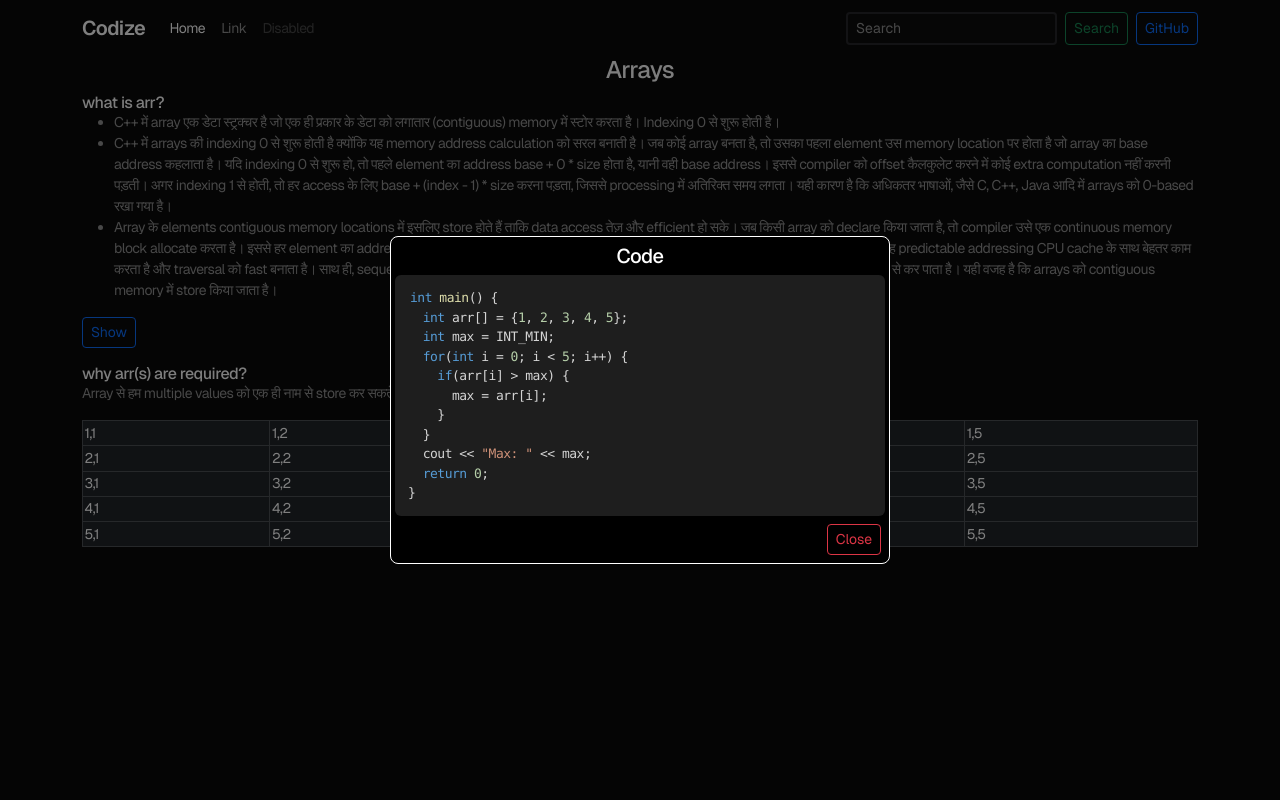
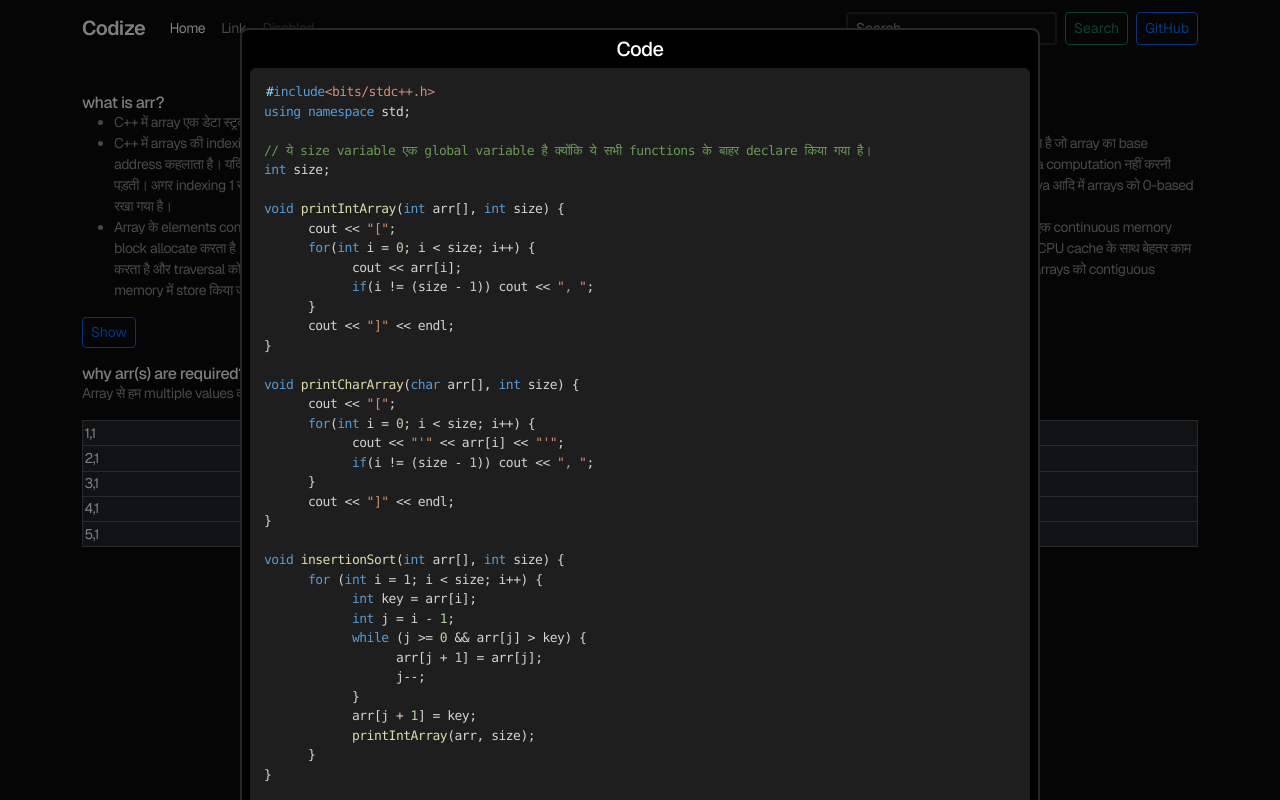
Before and after one commit to faraazkhan20/codize, a React (Vite) app: page /pages/Arrays in a window 1280 px wide. Both pictures are taken after a click on the button "Show". Built offline with nearby package versions, Linux system fonts and the light colour scheme.

Commit message:
Updated src/pages/Arrays.jsx

```diff
--- a/src/pages/Arrays.jsx
+++ b/src/pages/Arrays.jsx
@@ -22,7 +22,7 @@ function Arrays() {
         </button>
 
         <div className="modal fade" id="exampleModal" tabIndex="-1" aria-labelledby="exampleModalLabel" aria-hidden="true">
-          <div className="modal-dialog modal-dialog-centered">
+          <div className="modal-dialog modal-dialog-centered modal-lg">
             <div className="modal-content modal-dark">
               <div className="modal-header p-1 justify-content-center" style={{ borderBottom: "0px" }}>
                 <h5 className="modal-title" id="exampleModalLabel">
@@ -30,18 +30,96 @@ function Arrays() {
                 </h5>
                 {/* <button type="button" className="btn-close btn-white" data-bs-dismiss="modal" aria-label="Close"></button> */}
               </div>
-              <div className="modal-body px-1 py-0">
-                <SyntaxHighlighter language="cpp" style={vscDarkPlus} className="rounded">
-                  {`int main() {
-  int arr[] = {1, 2, 3, 4, 5};
-  int max = INT_MIN;
-  for(int i = 0; i < 5; i++) {
-    if(arr[i] > max) {
-      max = arr[i];
-    }
-  }
-  cout << "Max: " << max;
-  return 0;
+              <div className="modal-body px-2 py-0">
+                <SyntaxHighlighter language="cpp" style={vscDarkPlus} className="rounded codeStyles">
+                  {`#include<bits/stdc++.h>
+using namespace std;
+
+// ये size variable एक global variable है क्योंकि ये सभी functions के बाहर declare किया गया है।
+int size;
+
+void printIntArray(int arr[], int size) {
+      cout << "[";
+      for(int i = 0; i < size; i++) {
+            cout << arr[i];
+            if(i != (size - 1)) cout << ", ";
+      }
+      cout << "]" << endl;
+}
+
+void printCharArray(char arr[], int size) {
+      cout << "[";
+      for(int i = 0; i < size; i++) {
+            cout << "'" << arr[i] << "'";
+            if(i != (size - 1)) cout << ", ";
+      }
+      cout << "]" << endl;
+}
+
+void insertionSort(int arr[], int size) {
+      for (int i = 1; i < size; i++) {
+            int key = arr[i];
+            int j = i - 1;
+            while (j >= 0 && arr[j] > key) {
+                  arr[j + 1] = arr[j];
+                  j--;
+            }
+            arr[j + 1] = key;
+            printIntArray(arr, size);
+      }
+}
+
+// Insertion sort में हम एक-एक करके हर एलिमेंट को उठाते हैं और उसे पहले से सही क्रम में रखे गए हिस्से में उसकी सही जगह पर रख देते हैं। ऐसे करते-करते पूरा array sort हो जाता है।
+void otherInsertionSort(int arr[], int size) {
+      for(int i = 1; i < size; i++) {
+            for(int j = 1; j > 0; j++) {
+                  if(arr[j] < arr[j - 1]) {
+                        swap(arr[j], arr[j - 1]);
+                        printIntArray(arr, size);
+                  } else {
+                        break;
+                  }
+            }
+      }
+}
+
+void decreasingInsertionSort(int arr[], int size) {
+      for(int i = 1; i < size; i++) {
+            for(int j = i; j > 0; j--) {
+                  if(arr[j] > arr[j - 1]) {
+                        swap(arr[j], arr[j - 1]);
+                  } else {
+                        break;
+                  }
+            }
+            printIntArray(arr, size);
+      }
+}
+
+void reverseInsertionSort(int arr[], int size) {
+      for(int i = size - 1; i >= 0; i--) {
+            for(int j = i; j < size - 1; j++) {
+                  if(arr[j] > arr[j + 1]) {
+                        swap(arr[j], arr[j + 1]);
+                  } else {
+                        break;
+                  }
+            }
+            printIntArray(arr, size);
+      }
+}
+
+int main() {
+      int arr[] = {5, 1, 9, 7, 2};
+      size = (sizeof(arr) / sizeof(arr[0]));
+
+      printIntArray(arr, size);
+      cout << endl;
+      // insertionSort(arr, size);
+      // decreasingInsertionSort(arr, size);
+      reverseInsertionSort(arr, size);
+
+      return 0;
 }`}
                 </SyntaxHighlighter>
               </div>
--- a/src/styles/global.css
+++ b/src/styles/global.css
@@ -69,7 +69,7 @@ h6 {
 .modal-content {
   background-color: #000;
   color: #fff;
-  border: 1px solid white;
+  border: 2px solid #27272a;
 }
 
 .table > :not(caption) > * > * {
@@ -79,3 +79,8 @@ h6 {
 pre {
   margin: 0px !important;
 }
+
+.codeStyles {
+  font-size: 14px !important;
+  line-height: 0.5 !important;
+}
```
